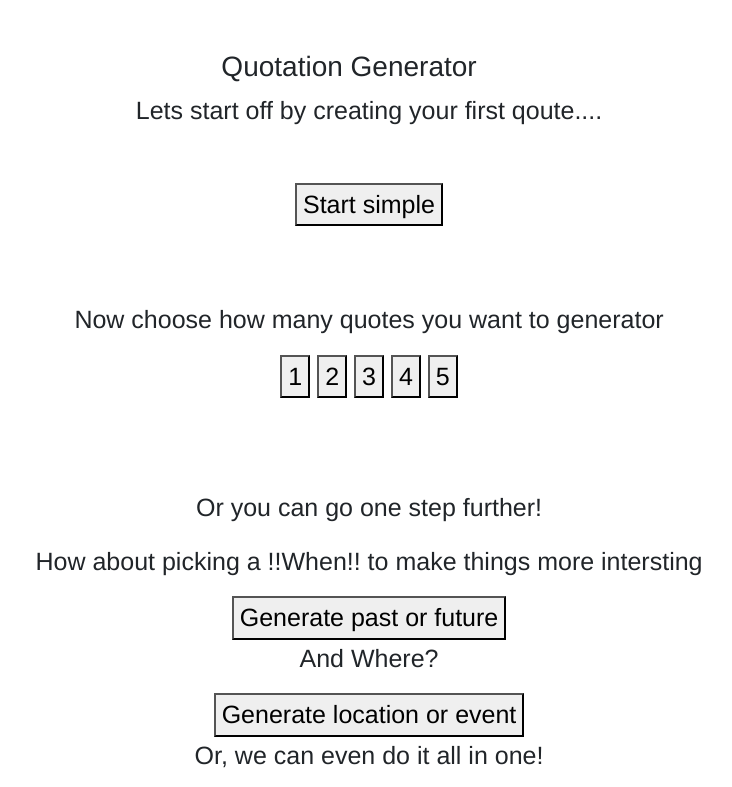
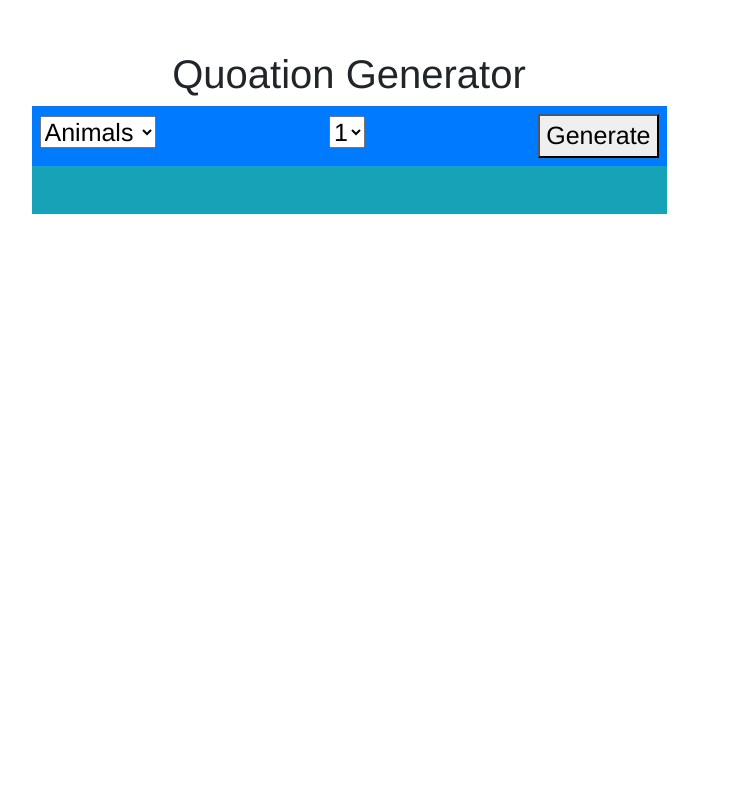
Before and after one commit to paulyo19/qoutation-gen, a plain HTML site: page index.html in a window 1280 px wide. Shown: the top 787 px of the page, without its empty margins (291-1023 px from the left). Drawn offline with nearby package versions, Linux system fonts and the light colour scheme.

Commit message:
used bootstrap to change the layout of the page and added functions for the javascript code to make it more simpler

```diff
--- a/index.html
+++ b/index.html
@@ -14,8 +14,37 @@
 
 <body>
 
-
-        <div class="container">
+    <div class="container">
+        <div class="row">
+            <div class="col-md-7 mx-auto">
+                <h1>Quoation Generator</h1>
+                <header class="bg-primary d-flex justify-content-between p-2">
+                    <div>
+                        <select id="type">
+                            <option value="animals">Animals</option>
+                            <option value="humans">Humans</option>
+                        </select>
+                    </div>
+                    <div>
+                        <select id="qty">
+                            <option value="1">1</option>
+                            <option value="2">2</option>
+                            <option value="3">3</option>
+                            <option value="4">4</option>
+                            <option value="5">5</option>
+                        </select>
+                    </div>
+                    <div>
+                        <button id="generate">Generate</button>
+                    </div>
+                </header>
+                <div class="bg-info p-4">
+                    <div id="quotes"></div>
+                </div>
+            </div>
+        </div>
+    </div>
+        <div class="container d-none">
             <div id="content">
             <h3>Quotation Generator</h3>
             </div>
@@ -26,28 +55,18 @@
                 <br />
                 <br />
                 <br />
-                <p>Now choose how many quotes you want to generator</p>
+                <p>Now choose how many quotes you want to Generate</p>
                 <button id="one">1</button>
                 <button id="two">2</button>
                 <button id="three">3</button>
                 <button id="four">4</button>
                 <button id="five">5</button>
-                <br />
-
-                <p id="quote1"></p>
-                <p id="quote2"></p>
-                <p id="quote3"></p>
-                <p id="quote4"></p>
-                <p id="quote5"></p>
 
                 <br />
                 <br />
 
-
-                <p id="options">Or you can go one step further!</p>
-
                 <p>How about picking a !!When!! to make things more intersting</p>
-                <button id="option1">Generate past or future</button>
+                <button id="option1">Animals</button>
 
                 <p>And Where?</p>
                 <button id="option2">Generate location or event</button>
--- a/script.js
+++ b/script.js
@@ -1,11 +1,45 @@
-var start = ['The young child', 'The old man', 'An entire family', 'The tall bloke', 'A happy kid', 'The dumb blond', 'A smart lady', 'The big dog', 'The tiny dwarf', 'A famous celebrity', 'The crazy scientist', 'The moody teenager', 'The handy man', 'The clumsy clown'];
+var type = document.querySelector('#type');
+var qty = document.querySelector('#qty');
+var generateBtn = document.querySelector('#generate');
+
+var quotes = {
+    humans: {
+        start: ['The young child', 'The old man', 'An entire family', 'The tall bloke', 'A happy kid', 'The dumb blond', 'A smart lady', 'The big dog', 'The tiny dwarf', 'A famous celebrity', 'The crazy scientist', 'The moody teenager', 'The handy man', 'The clumsy clown'],
+        middle: ['paints a picture', 'with a huge smile', 'took a photo', 'was running late', 'started to record', 'took a trip', 'was really lost', 'with no clue', 'with giant hands', 'with sharp thinking', 'with no clothes', 'with bad breath', 'with bad tattoos', 'with bad timing', 'with weird hair'],
+        end: ['falls into bush', 'slipped on ice', 'got sea sick', 'got a present', 'lost their wallet', 'never seen again', 'had sun stroke', 'got a lollipop', 'went really crazy', 'washed their car', 'went for shopping', 'drove for hours', 'lost their car', 'needed an ambulance'],
+        where: ['on an island', 'in the jungle', 'on the moutains', 'in the dessert', 'up in space', 'under the ocean', 'in their room', 'in a small house', 'in the city', 'in the lakes', 'on the aeroplane', 'in the sky', 'on the moon', 'at the beach'],
+        when: ['back in 1960', 'at a wedding', 'at a funeral', 'in the future', 'in world war1', 'in stone age', 'in the 70s', 'at a party', 'in the ice age', 'at world cup', 'with the dinosours', 'with jesus christ', 'with bruce lee', 'at new years']
+    },
+    animals: {
+        start: ['The young child', 'The old man', 'An entire family', 'The tall bloke', 'A happy kid', 'The dumb blond', 'A smart lady', 'The big dog', 'The tiny dwarf', 'A famous celebrity', 'The crazy scientist', 'The moody teenager', 'The handy man', 'The clumsy clown'],
+        middle: ['paints a picture', 'with a huge smile', 'took a photo', 'was running late', 'started to record', 'took a trip', 'was really lost', 'with no clue', 'with giant hands', 'with sharp thinking', 'with no clothes', 'with bad breath', 'with bad tattoos', 'with bad timing', 'with weird hair'],
+        end: ['falls into bush', 'slipped on ice', 'got sea sick', 'got a present', 'lost their wallet', 'never seen again', 'had sun stroke', 'got a lollipop', 'went really crazy', 'washed their car', 'went for shopping', 'drove for hours', 'lost their car', 'needed an ambulance'],
+        where: ['on an island', 'in the jungle', 'on the moutains', 'in the dessert', 'up in space', 'under the ocean', 'in their room', 'in a small house', 'in the city', 'in the lakes', 'on the aeroplane', 'in the sky', 'on the moon', 'at the beach'],
+        when: ['back in 1960', 'at a wedding', 'at a funeral', 'in the future', 'in world war1', 'in stone age', 'in the 70s', 'at a party', 'in the ice age', 'at world cup', 'with the dinosours', 'with jesus christ', 'with bruce lee', 'at new years']
+    }
+}
 
 
-var middle = ['paints a picture', 'with a huge smile', 'took a photo', 'was running late', 'started to record', 'took a trip', 'was really lost', 'with no clue', 'with giant hands', 'with sharp thinking', 'with no clothes', 'with bad breath', 'with bad tattoos', 'with bad timing', 'with weird hair'];
+
+function generateQuote(type) {
 
 
-var end = ['falls into bush', 'slipped on ice', 'got sea sick', 'got a present', 'lost their wallet', 'never seen again', 'had sun stroke', 'got a lollipop', 'went really crazy', 'washed their car', 'went for shopping', 'drove for hours', 'lost their car', 'needed an ambulance'];
+    var part1 = quotes[type].start[Math.floor(Math.random() * quotes[type].start.length)];
+    var part2 = quotes[type].middle[Math.floor(Math.random() * quotes[type].middle.length)];
+    var part3 = quotes[type].end[Math.floor(Math.random() * quotes[type].end.length)];
+    var part4 = quotes[type].where[Math.floor(Math.random() * quotes[type].where.length)];
+    var part5 = quotes[type].when[Math.floor(Math.random() * quotes[type].when.length)];
 
-var where = ['on an island', 'in the jungle', 'on the moutains', 'in the dessert', 'up in space', 'under the ocean', 'in their room', 'in a small house', 'in the city', 'in the lakes', 'on the aeroplane', 'in the sky', 'on the moon', 'at the beach'];
+    return part1 + " " + part2 + " " + part3 + " " + part4 + " " + part5;
+}
 
-var when = ['back in 1960', 'at a wedding', 'at a funeral', 'in the future', 'in world war1', 'in stone age', 'in the 70s', 'at a party', 'in the ice age', 'at world cup', 'with the dinosours', 'with jesus christ', 'with bruce lee', 'at new years'];
+
+generateBtn.addEventListener('click', function() {
+
+
+    for(var i = 0; i < parseInt(qty.value); i++) {
+        console.log('quote:', generateQuote(type.value))
+    }
+
+    console.log('ended loop...')
+})
```
